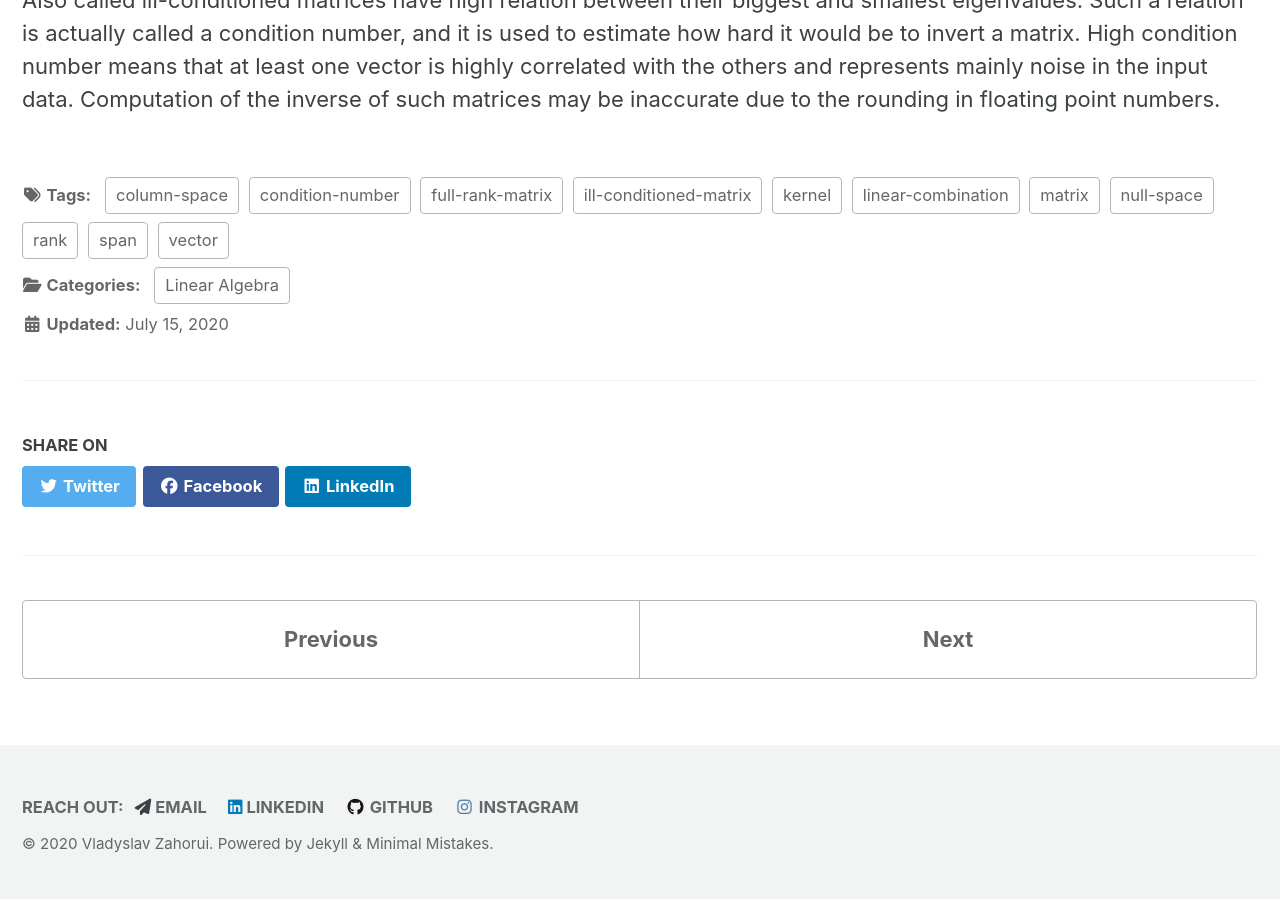
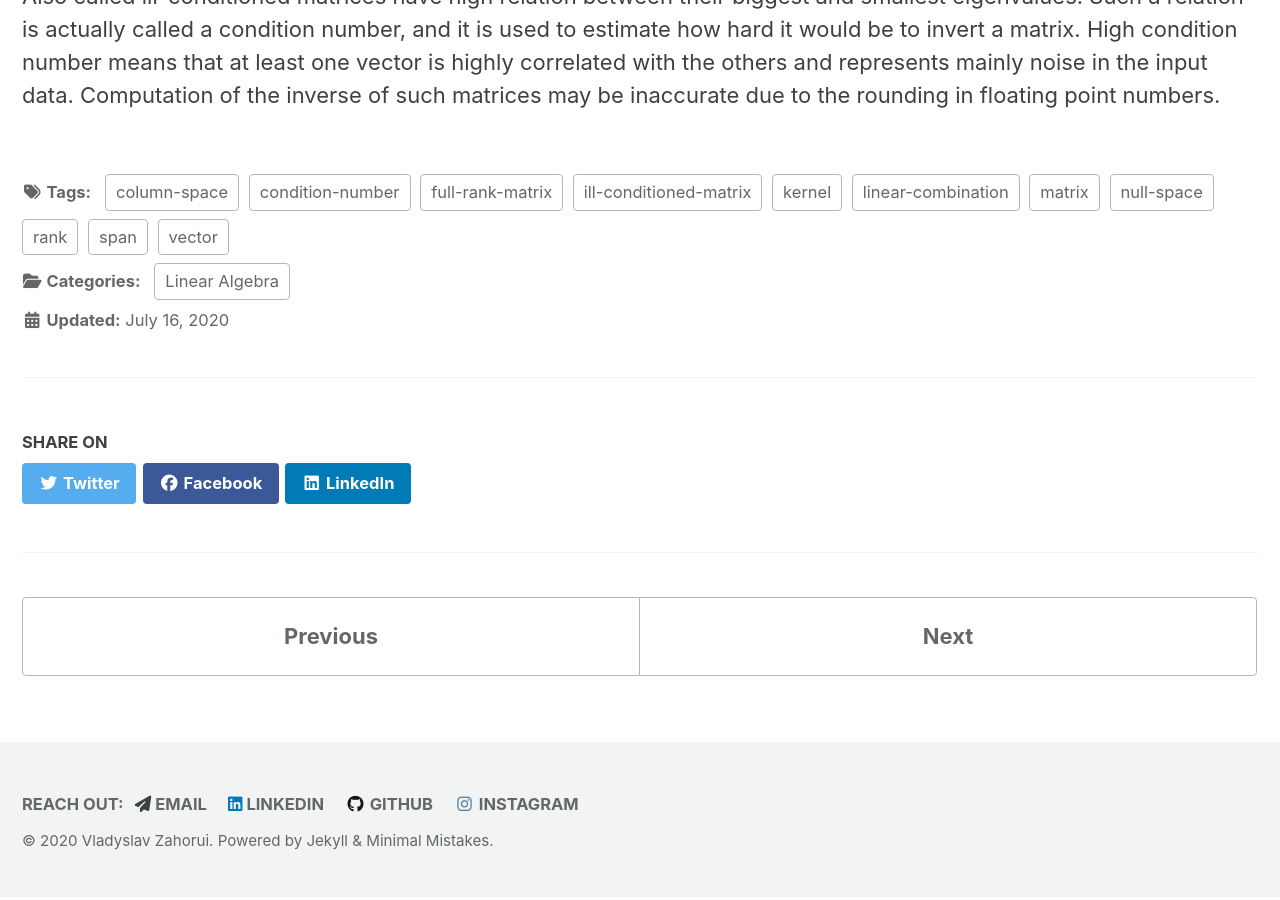
Before and after one commit to vzahorui/vzahorui.github.io, a Jekyll site: the page built from _posts/2019-11-08-matrix-properties.md, in a window 1280 px wide and 900 px high, scrolled down 1894 px. Built offline with Jekyll 4.4.1, drawn with Linux system fonts in a browser that asks for light colours; cached includes are drawn as plain includes; nearby versions of some CDN libraries; formulas are drawn with MathJax 3.

Commit message:
Update 2019-11-08-matrix-properties.md

```diff
--- a/_posts/2019-11-08-matrix-properties.md
+++ b/_posts/2019-11-08-matrix-properties.md
@@ -4,7 +4,7 @@
 description: Explaining some of the properties of matrices
 category: "Linear Algebra"
 tags: rank full-rank-matrix vector matrix condition-number ill-conditioned-matrix column-space null-space kernel span linear-combination
-date: 2020-07-15
+date: 2020-07-16
 ---
 
 Below I've provided intuition behind some of the properties of matrices, which are useful to understand in order to apply them in more complex algorithms.
@@ -20,7 +20,6 @@
 
 Column space is a closely related term to the rank of a matrix and it means the span of all linearly independent vectors from the matrix. Span of vectors is a set of all possible linear combinations of vectors. So to speak, any type of transformation which is achievable by multiplying a matrix with a vector form the column space of this matrix, and the number of dimensions in the column space is the same as the rank of the matrix.
 
-&nbsp;&nbsp;&nbsp;&nbsp;
 $$
 \left[\begin{array}{cccc}
 a_{11} & a_{12} & ... & a_{1n} \\
```
